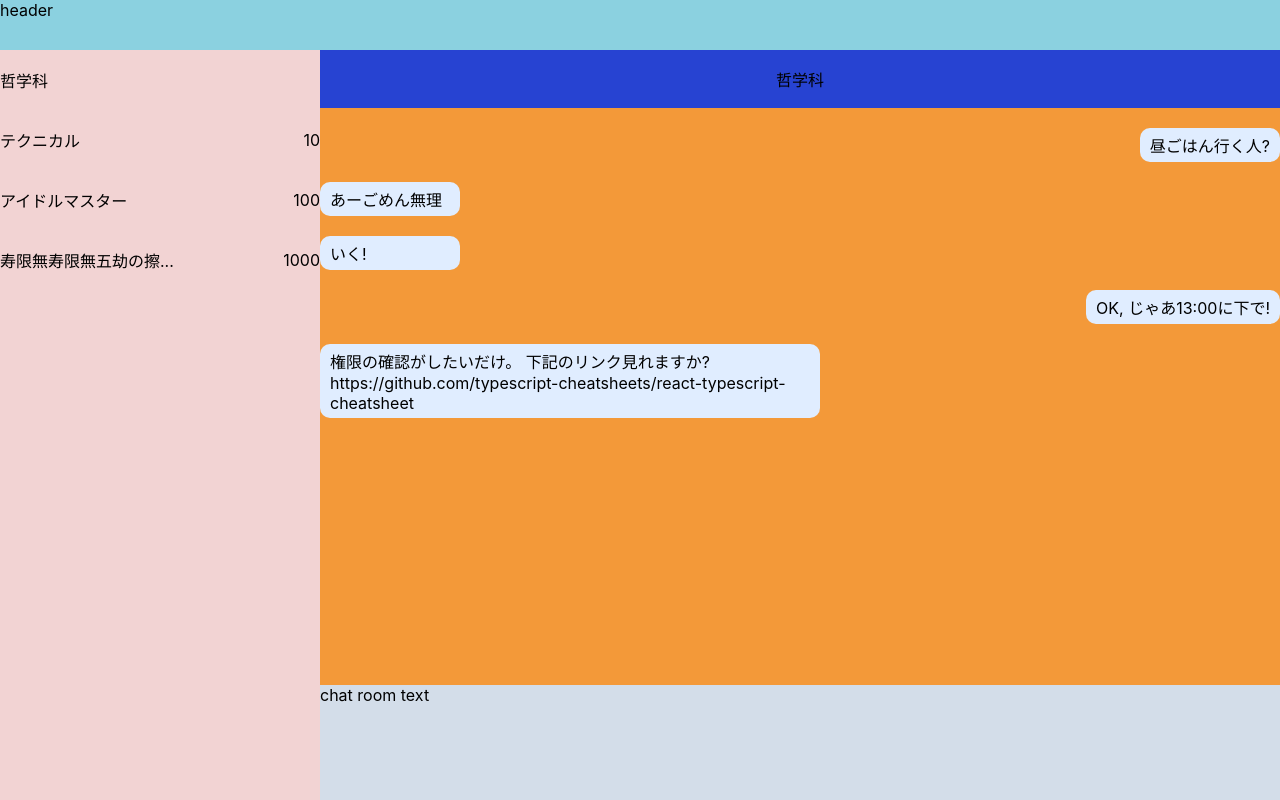
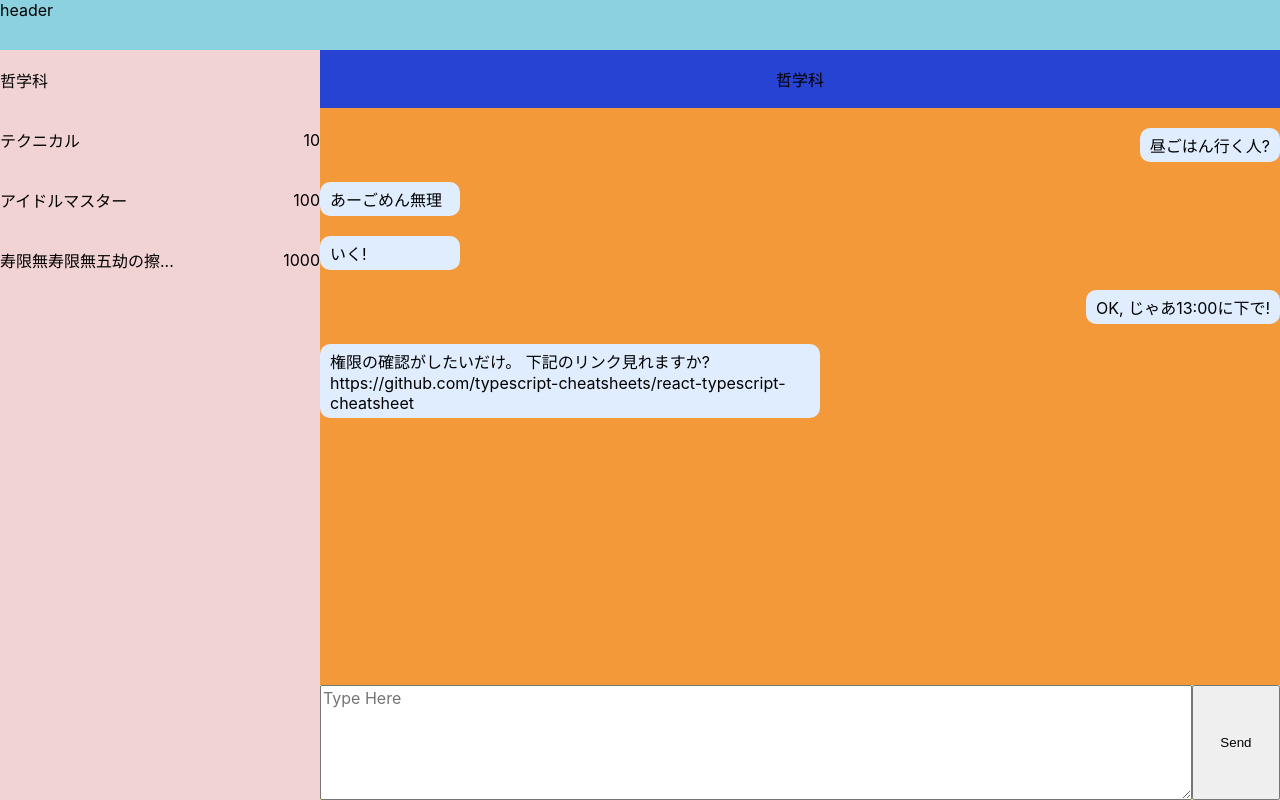
Before and after one commit to shyazusa/chat_test, a React (Create React App) app: page / in a window 1280 px wide. Built offline with nearby package versions, Linux system fonts and the light colour scheme.

Commit message:
Change Text form

```diff
--- a/src/ChatRoomText.tsx
+++ b/src/ChatRoomText.tsx
@@ -1,16 +1,41 @@
-import React from 'react';
+import React, { useState } from 'react';
 import styled from 'styled-components';
 
 const Wrapper = styled.div`
+  background-color: #c5e687;
   flex: 2;
-  background-color: #D3DDE9;
+  display: flex;
 `;
+const TextArea = styled.textarea`
+  font-family: inherit;
+  font-size: 100%;
+  flex: 12;
+`;
+const Btn = styled.button`
+  flex: 1;
+`;
+
 const ChatRoomText: React.FC = () => {
+  const [text, setText] = useState("");
+
   return (
     <Wrapper>
-      chat room text
+      <TextArea
+        placeholder="Type Here"
+        value={text}
+        onChange={e => setText(e.target.value)}
+      />
+      <Btn
+        type="submit"
+        onClick={() => {
+          console.log("submit!!", text);
+          setText("")
+        }}
+      >
+        Send
+      </Btn>
     </Wrapper>
-  );
-}
+  )
+};
 
 export default ChatRoomText;
```
